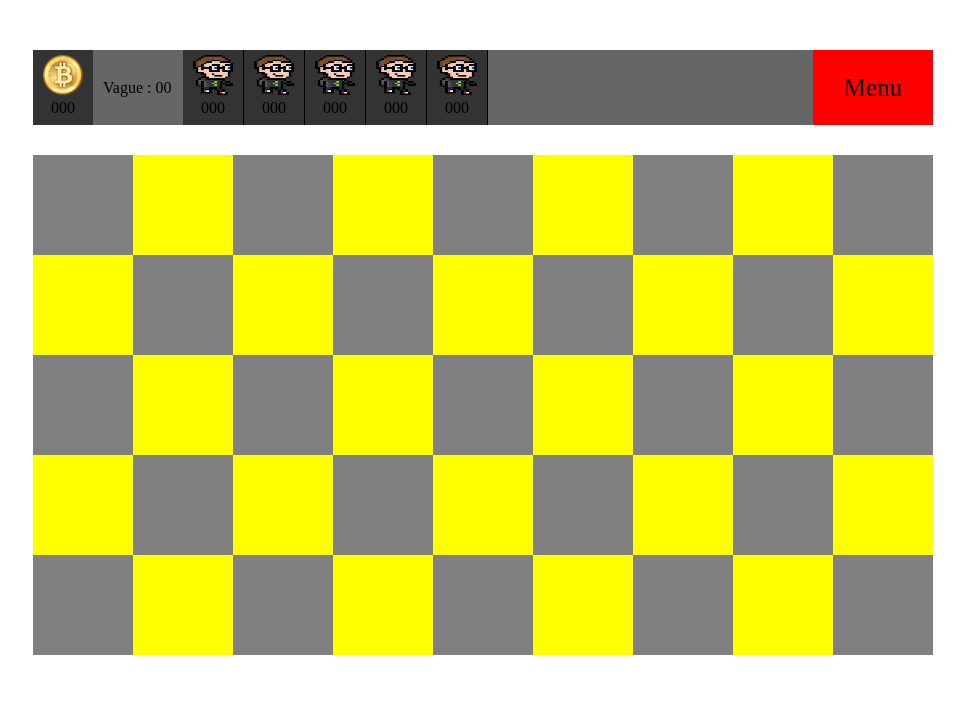
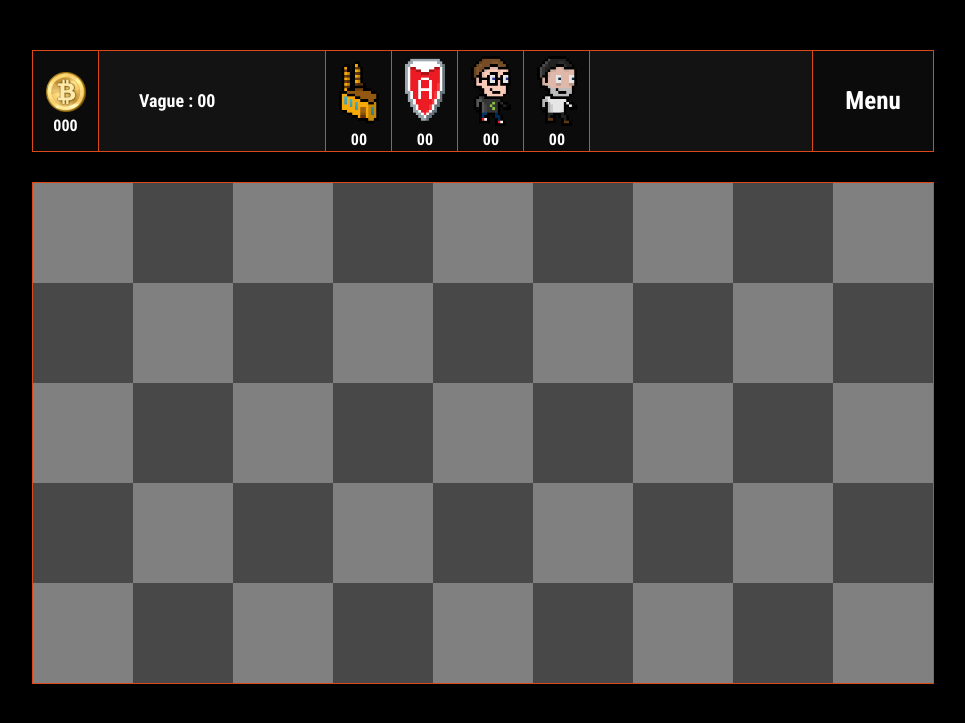
Before and after one commit to gonzalesm/MalwarAttack, a PHP site: page / in a window 1280 px wide. Shown: the top 723 px of the page, without its empty margins (157-1122 px from the left). Run offline with PHP 8.4, Linux system fonts and the light colour scheme.

Commit message:
design and fix menu

```diff
--- a/css/style.css
+++ b/css/style.css
@@ -3,69 +3,72 @@
 	padding: 0;
 }
 
-.arriere-plan {
-	width: 100%;
-	height: 600px;
-	display: inline-block;
+body {
+	background-color: black;
 }
 
 .menu-header {
 	margin: auto;
 	width: 900px;
-	height: 75px;
-	background-color: rgba(0,0,0,0.6);
+	height: 100px;
+	background-color: #131313;
 	margin-top: 50px;
-
+	color: white;
+	font-family: 'Roboto Condensed', sans-serif;
+	font-weight: bold;
+	border: 1px solid #DA491C;
 }
 
 .bitcoin {
-	width: 60px;
-	height: 100%;
-	background-color: rgba(0,0,0,0.5);
+	width: 65px;
+	height: 84%;
+	background-color: #0b0b0b;
 	float: left;
 	text-align: center;
+	border-right: solid #DA491C 1px;
+    padding-top: 16px;
 }
 
 .vague {
-	width: 80px;
 	height: 100%;
 	float: left;
-	line-height: 75px;
-	margin-left: 10px;
+	line-height: 100px;
+	padding-left: 40px;
+	padding-right: 110px;
+	font-size: 18px;
+	border-right: solid #DA491C 1px;
 }
 
 .person {
-	width: 60px;
+	width: 65px;
 	height: 100%;
-	background-color: rgba(0,0,0,0.5);
+	background-color: #0b0b0b;
 	float: left;
 	margin-left: 0px;
 	text-align: center;
-	border-right: solid black 1px;
-}
-
-.person:first-child {
-	margin-left: 150px;
+	border-right: solid #DA491C 1px;
 }
 
 .menu {
 	width: 120px;
 	height: 100%;
-	background-color: red;
+	background-color: #0b0b0b;
 	float: right;
 	text-align: center;
 	font-size: 25px;
-	line-height: 75px;
+	line-height: 100px;
+	border-left: solid #DA491C 1px;
 }
 
-.plateau-contour {
+.boardgame {
 	margin: auto;
 	width: 900px;
 	height:500px;
 	margin-top: 30px;
+	border: 1px solid #DA491C;
 }
 
-.ligne {
+.line {
 	width: 100%;
 	height: 100px;
 	display: block;
@@ -73,17 +76,15 @@
 }
 
 .case {
-
-width: 100px;
-height: 100%;
-float: left;
-
+	width: 100px;
+	height: 100%;
+	float: left;
 }
 
 .case-impair {
-	background-color: yellow;
+	background-color: #484848;
 }
 
 .case-pair {
-	background-color: grey;
+	background-color: #808080;
 }
--- a/index.html
+++ b/index.html
@@ -1,42 +1,49 @@
 <!DOCTYPE html>
 <html lang="fr">
+
 	<head>
 		<meta charset="utf-8">
 	  	<title>Malwar Attack</title>
+	  	<link href='https://fonts.googleapis.com/css?family=Roboto+Condensed:400,700' rel='stylesheet' type='text/css'>
 	  	<link rel="stylesheet" href="css/style.css">
 	  	<script src="script.js"></script>
+	</head>
 
-	</head>
 	<body>
-
-		<div class="arriere-plan">
 
 		<div class="menu-header">
 
-				<div class="bitcoin"><img style="width:40px; height:40px;  margin-top:5px;" src="images/bitcoin.png">000</div>
+			<div class="bitcoin">
+				<img style="width:40px; height:40px;  margin-top:5px;" src="images/bitcoin.png">
+				<div class='value'>000</div>
+			</div>
 
 			<div class="vague">Vague : 00</div>
 
-				<div class="person developper"><img style="width:40px; height:40px; margin-top:5px;" src="images/stagiaire.png">000</div>
-
-				<div class="person nerd"><img style="width:40px; height:40px; margin-top:5px;" src="images/stagiaire.png">000
+			<div class="person startup">
+				<img style="width:40px; height:70px; margin-top:5px;" src="images/startup.png">
+				<div class='value'>00</div>
 			</div>
 
-				<div class="person startup"><img style="width:40px; height:40px; margin-top:5px;" src="images/stagiaire.png">000
+			<div class="person antivirus">
+				<img style="width:40px; height:70px; margin-top:5px;" src="images/antivirus.png">
+				<div class="value">00</div>
 			</div>
-
-				<div class="person antivirus"><img style="width:40px; height:40px; margin-top:5px;" src="images/stagiaire.png">000
+			<div class="person intern">
+				<img style="width:40px; height:70px; margin-top:5px;" src="images/intern.png">
+				<div class="value">00</div>
 			</div>
-
-				<div class="person stagiaire"><img style="width:40px; height:40px; margin-top:5px;" src="images/stagiaire.png">000
+			<div class="person developper">
+				<img style="width:40px; height:70px; margin-top:5px;" src="images/dev.png">
+				<div class="value">00</div>
 			</div>
 
 			<div class="menu">Menu</div>
 
 		</div>
 
-			<div class="plateau-contour">
-				<div class="ligne">
+		<div class="boardgame">
+			<div class="line">
 				<div class="case case-pair" data-x="1" data-y="1"></div>
 				<div class="case case-impair" data-x="1" data-y="2"></div>
 				<div class="case case-pair" data-x="1" data-y="3"></div>
@@ -47,7 +54,7 @@
 				<div class="case case-impair" data-x="1" data-y="8"></div>
 				<div class="case case-pair" data-x="1" data-y="9"></div>
 			</div>
-				<div class="ligne">
+			<div class="line">
 				<div class="case case-impair" data-x="2" data-y="1"></div>
 				<div class="case case-pair" data-x="2" data-y="2"></div>
 				<div class="case case-impair" data-x="2" data-y="3"></div>
@@ -58,7 +65,7 @@
 				<div class="case case-pair" data-x="2" data-y="8"></div>
 				<div class="case case-impair" data-x="2" data-y="9"></div>
 			</div>
-				<div class="ligne">
+			<div class="line">
 				<div class="case case-pair" data-x="3" data-y="1"></div>
 				<div class="case case-impair" data-x="3" data-y="2"></div>
 				<div class="case case-pair" data-x="3" data-y="3"></div>
@@ -69,7 +76,7 @@
 				<div class="case case-impair" data-x="3" data-y="8"></div>
 				<div class="case case-pair" data-x="3" data-y="9"></div>
 			</div>
-				<div class="ligne">
+			<div class="line">
 				<div class="case case-impair" data-x="4" data-y="1"></div>
 				<div class="case case-pair" data-x="4" data-y="2"></div>
 				<div class="case case-impair" data-x="4" data-y="3"></div>
@@ -80,7 +87,7 @@
 				<div class="case case-pair" data-x="4" data-y="8"></div>
 				<div class="case case-impair" data-x="4" data-y="9"></div>
 			</div>
-				<div class="ligne">
+			<div class="line">
 				<div class="case case-pair" data-x="5" data-y="1"></div>
 				<div class="case case-impair" data-x="5" data-y="2"></div>
 				<div class="case case-pair" data-x="5" data-y="3"></div>
@@ -92,7 +99,6 @@
 				<div class="case case-pair" data-x="5" data-y="9"></div>
 			</div>
 		</div>
-		</div>
 
 
 	</body>
```
Also changed, not shown: images/antivirus.png (added), images/dev.png (added), images/intern.png (renamed from images/stagiaire.png), images/startup.png (added), images/troyes.png (added). Lines whose indentation alone changed are shown as unchanged.
